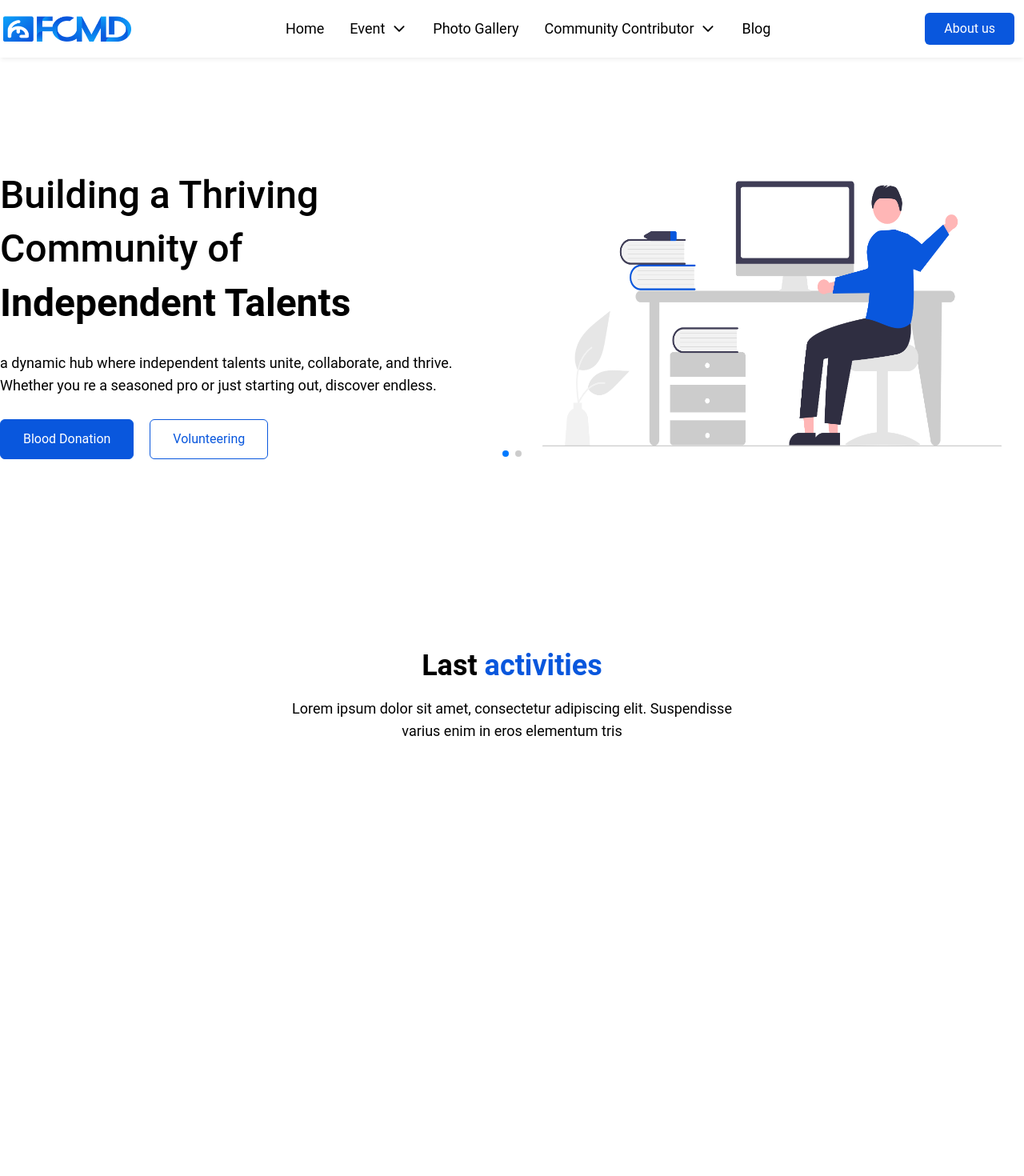
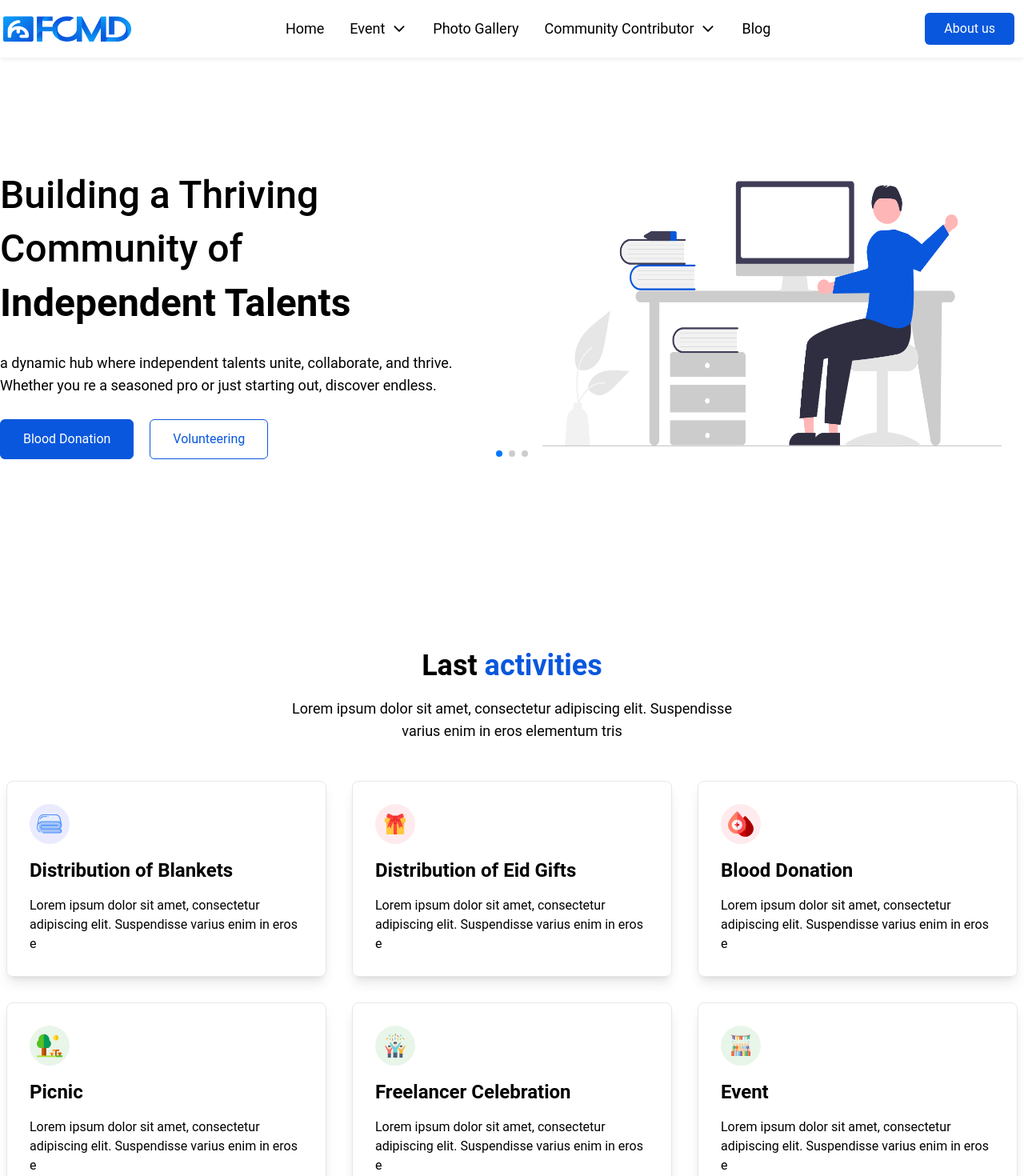
Before and after one commit to pothikit/fcmd, a React (Vite) app: page / in a window 1280 px wide. Shown: the top 1470 px of the page at 80% size. Before the commit the page ends 1088 px from the top, so only its background shows below. Built offline with nearby package versions, Linux system fonts and the light colour scheme.

Commit message:
last activity add

```diff
--- a/package.json
+++ b/package.json
@@ -10,7 +10,6 @@
     "preview": "vite preview"
   },
   "dependencies": {
-    "@tanstack/react-query": "^5.17.19",
     "localforage": "^1.10.0",
     "match-sorter": "^6.3.3",
     "react": "^18.2.0",
--- a/src/pages/homePage/banner/Banner.jsx
+++ b/src/pages/homePage/banner/Banner.jsx
@@ -10,7 +10,21 @@ function Banner() {
     return (
         <section className='min-h-[80vh] flex items-center justify-center py-10'>
             <div className="container mx-auto">
-                <Swiper pagination={true} modules={[Pagination]} className="mySwiper">
+                <Swiper pagination={true} autoplay={true} modules={[Pagination]} className="mySwiper">
+                    <SwiperSlide>  <div className='grid lg:grid-cols-2 gap-5 items-center'>
+                        <div className='space-y-7'>
+                            <h1 className='text-3xl lg:text-5xl font-bold' style={{ lineHeight: 1.4 }}><span className='font-medium'>Building a Thriving <br className='hidden lg:block' />Community of </span><br className='hidden lg:block' />Independent Talents</h1>
+                            <p className='lg:text-lg'>a dynamic hub where independent talents unite, collaborate, and thrive. Whether you re a seasoned pro or just starting out, discover endless.</p>
+                            <div className='flex gap-5'>
+                                <Buttton styles="bg-primary border text-white hover:bg-white hover:text-primary hover:border border-primary">Blood Donation</Buttton>
+                                <Buttton styles="text-primary border border-primary hover:bg-primary hover:text-white">Volunteering</Buttton>
+                            </div>
+                        </div>
+                        <div className='p-4 lg:p-7'>
+                            <img src={bannerImg} alt="bannerImg" />
+                        </div>
+                    </div>
+                    </SwiperSlide>
                     <SwiperSlide>  <div className='grid lg:grid-cols-2 gap-5 items-center'>
                         <div className='space-y-7'>
                             <h1 className='text-3xl lg:text-5xl font-bold' style={{ lineHeight: 1.4 }}><span className='font-medium'>Building a Thriving <br className='hidden lg:block' />Community of </span><br className='hidden lg:block' />Independent Talents</h1>
--- a/src/pages/homePage/lastActivies/Activities.jsx
+++ b/src/pages/homePage/lastActivies/Activities.jsx
@@ -1,12 +1,14 @@
-import React from 'react'
-import Pagetitle from '../../../components/pageTitle/Pagetitle'
-// import { useQuery } from '@tanstack/react-query'
+import React, { useEffect, useState } from 'react'
+import Pagetitle from '../../../components/PageTitle/Pagetitle'
 
 function Activities() {
-    // const { data: activities } = useQuery({
-    //     queryKey: ["activity"]
-    // })
-
+    const [activities, setActivites] = useState([])
+    useEffect(() => {
+        fetch("database.json")
+            .then(res => res.json())
+            .then(data => setActivites(data.lastActivities))
+    }, [])
+    // console.log(activities)
     return (
         <section className='py-20'>
             <div className="container mx-auto">
@@ -15,7 +17,13 @@ function Activities() {
                 <div className='py-10'>
                     <div className='grid grid-cols-1 md:grid-cols-2 lg:grid-cols-3 gap-4'>
                         {
-
+                            activities?.map((activty, idx) => (
+                                <div key={idx} className='m-2 border rounded-lg p-7 space-y-4 shadow-lg'>
+                                    <img src={activty?.icon} alt={activty?.title} />
+                                    <h3 className='md:text-2xl font-bold'>{activty?.title}</h3>
+                                    <p className='md:text-md'>{activty?.description}</p>
+                                </div>
+                            ))
                         }
                     </div>
                 </div>
--- a/src/shared/navbar/Navbar.jsx
+++ b/src/shared/navbar/Navbar.jsx
@@ -14,7 +14,7 @@ function Navbar() {
                     <div className="logo">
                         <img src={logo} alt="FCMD" className='max-w-[160px]' />
                     </div>
-                    <ul className={`absolute lg:static text-white lg:text-inherit bg-primary w-full lg:w-auto lg:bg-transparent top-20 ${toggleMenu ? "left-0" : "-left-full"} duration-200 p-10 lg:p-0 lg:flex gap-8 space-y-4 lg:space-y-0 items-center`}>
+                    <ul className={`absolute lg:static text-white lg:text-inherit bg-primary w-full z-50 lg:w-auto lg:bg-transparent top-20 ${toggleMenu ? "left-0" : "-left-full"} duration-200 p-10 lg:p-0 lg:flex gap-8 space-y-4 lg:space-y-0 items-center`}>
                         <li>
                             <NavLink to="/" className={`md:text-lg capitalize`}>home
                             </NavLink>
```
Also changed, not shown: 1 other file (tests, documents, lock files or other folders).
